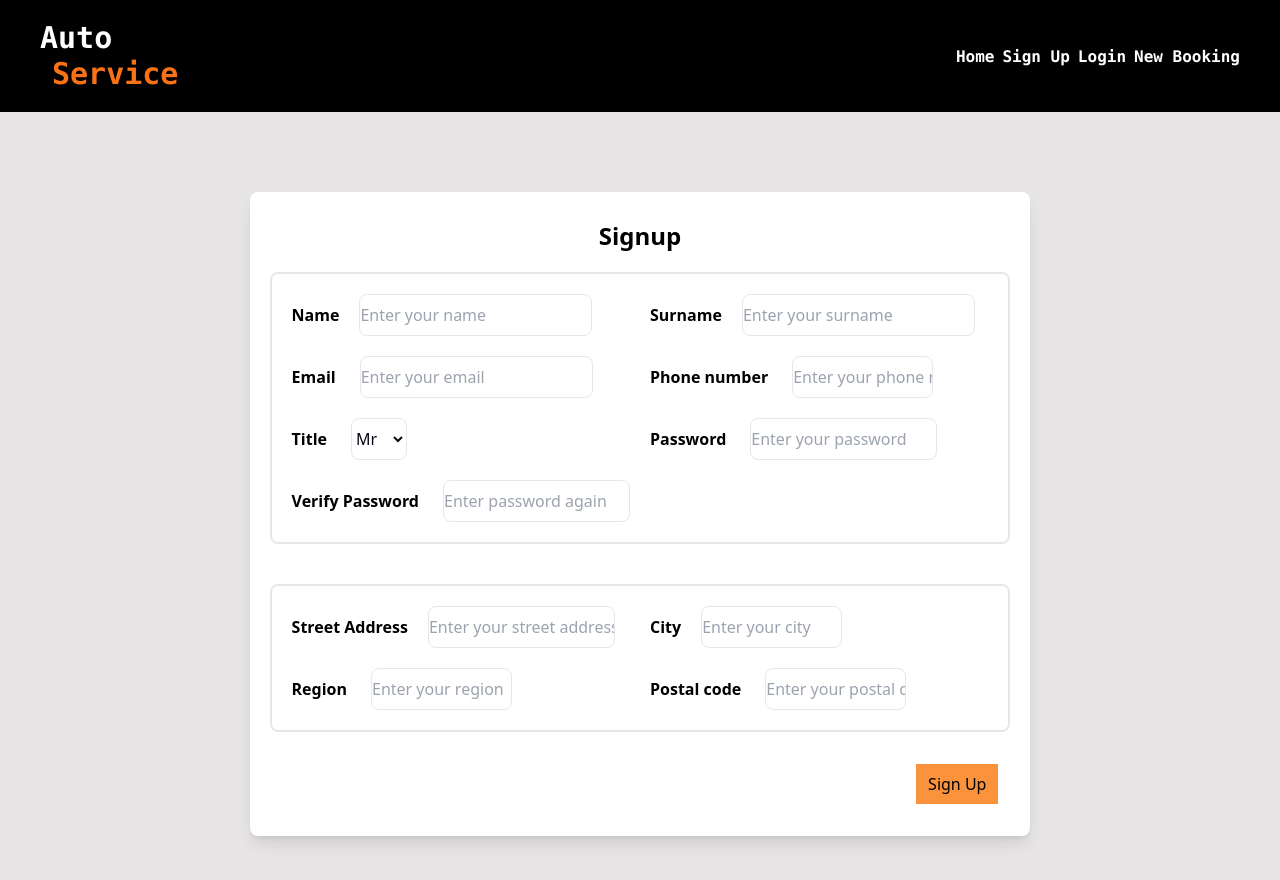
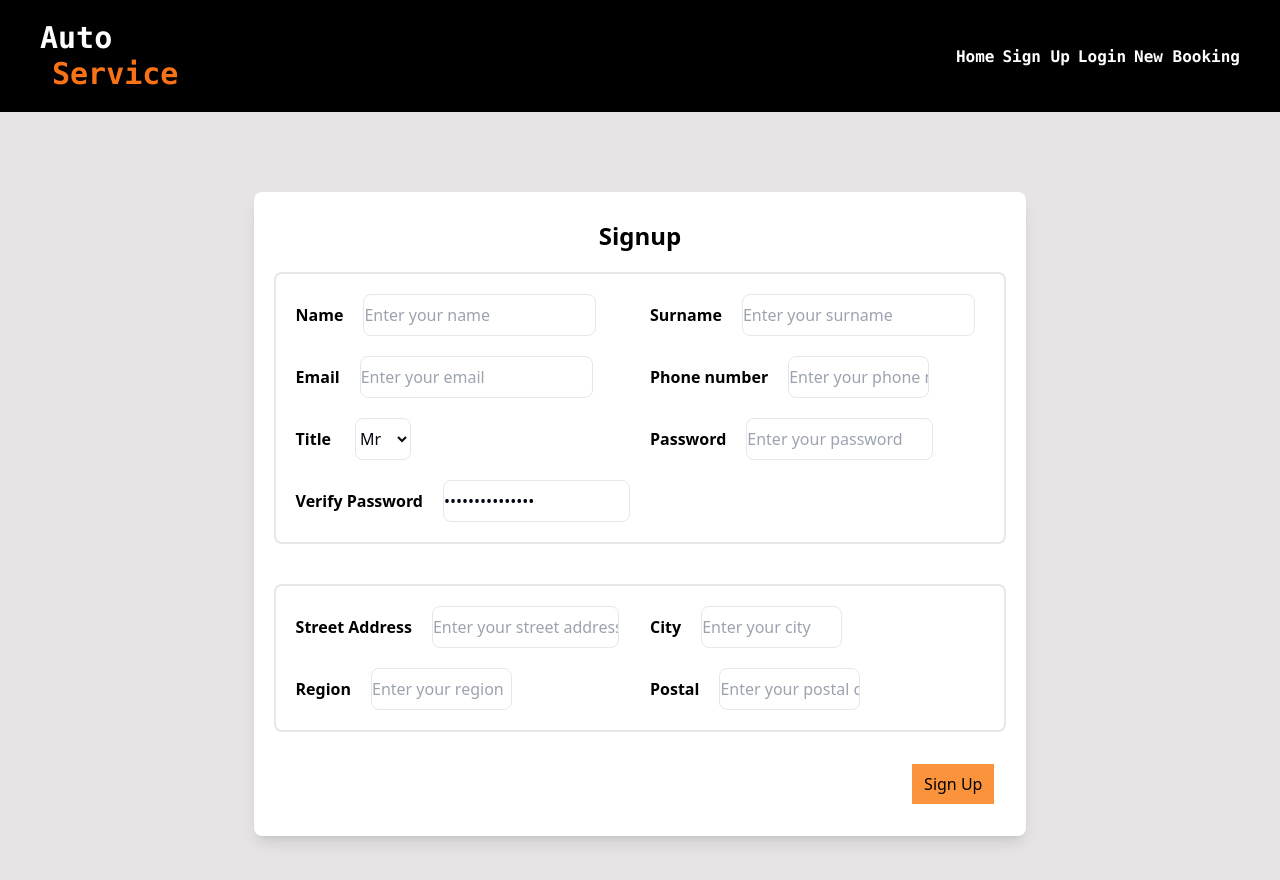
Before and after one commit to nahoom-belete/auto-service, a React (Vite) app in the folder app/: page /signup in a window 1280 px wide. Shown: the top 880 px of the page. Built offline with nearby package versions, Linux system fonts and the light colour scheme.

Commit message:
Refactor form inputs

```diff
--- a/app/src/components/pages/Signup.jsx
+++ b/app/src/components/pages/Signup.jsx
@@ -2,46 +2,22 @@ import { FontAwesomeIcon } from '@fortawesome/react-fontawesome'
 import { faArrowRight } from '@fortawesome/free-solid-svg-icons'
 import { library } from "@fortawesome/fontawesome-svg-core";
 import NavigationLoggedOut from "../partials/NavigationLoggedOut.jsx";
+import TextInput from "../partials/TextInput.jsx";
+import SelectInput from "../partials/SelectInput.jsx";
 import { useState } from "react";
 
 function SignUp() {
     const [formData, setFormData] = useState({name:"", surname:"", email: "", phone:"", title: "mr",
             password:"", address:"", city:"", region:"", postal:""});
+    const [verifyPassword, setVerifyPassword] = useState("");
 
     const validEmailDomains = ["gmail.com", "yahoo.com", "hotmail.com", "aol.com", "hotmail.co.uk", "msn.com"];
     library.add(faArrowRight)
 
-    //Handles changes in form and updates formData state defined in NewBookin                                                                                                       g Component
-    const handleChange = (event) => {
-        const { name, value, maxLength } = event.target;
-        setFormData((prevFormData) => ({ ...prevFormData, [name]: value }));
 
-        if(value.length == maxLength) {
-            alert(`Maximum characters reached for ${name}`)
-        }
-
-      };
-
-      const validateEmail = (event) => {
-        const { value } = event.target;
-        let p = "[a-z]+@(";
-        validEmailDomains.forEach(domain => {
-            p = p + domain + "|";
-        });
-        p = p.substring(0, p.length - 1);
-        p = p + ")$";
-
-        // console.log(pattern)
-
-        const rgexp = new RegExp(pattern);
-        if(rgexp.test(value)) {
-            alert("Valid")
-        } else {
-            alert("Not valid")
-        }
-    }
 
       const handleSubmit = async (event) => {
+        form
         event.preventDefault();
         const res = await fetch('http://localhost:8080/register', {
                 method: "POST",
@@ -65,145 +41,86 @@ function SignUp() {
                     </h1>
                     <div className="w-full flex flex-col gap-10">
                         <div id="inputs-personal" className="grid grid-cols-2 gap-5 border-2 rounded-lg p-5">
-                          {/*Name */}
-                          <div className="flex items-center gap-5">
-                            <label htmlFor="name" className="font-semibold">
-                                Name
-                                </label>
-                                <input value={formData.name} onChange={handleChange} placeholder="Enter your name" maxLength={20} size="20" type="text" className="
-                                    bg-white py-2 border rounded-lg text-gray-950 transition ease-in-out delay-100
-                                    duration-150 active:border-orange-900 focus:outline-none focus:ring-1
-                                    focus:ring-orange-800 hover:border-orange-700 hover:scale-105" id="name"
-                                    name="name">
-                                </input>
-                            </div>
-                             {/*Surname */}
-                            <div className="flex items-center gap-5">
-                                <label htmlFor="surname" className="font-semibold">
-                                Surname
-                                </label>
-                                <input value={formData.surname} onChange={handleChange} placeholder="Enter your surname" maxLength={20} size="20" type="text" className="
-                                    bg-white py-2 border rounded-lg text-gray-950 transition ease-in-out delay-100
-                                    duration-150 active:border-orange-900 focus:outline-none focus:ring-1
-                                    focus:ring-orange-800 hover:border-orange-700 hover:scale-105" id="surname"
-                                    name="surname">
-                                </input>
-                            </div>
-
+                            {/*Name */}
+                            <TextInput
+                                labelContent="Name"
+                                htmlFor="name" formData={formData} setFormData= {setFormData}
+                                placeholder="Enter your name" maxLength="20" size="20" type="text"
+                                id="name" name="name" value={formData.name}
+                            />
+                            {/*Surname */}
+                            <TextInput
+                                labelContent="Surname"
+                                htmlFor="surname" formData={formData} setFormData= {setFormData}
+                                placeholder="Enter your surname" maxLength="20" size="20" type="text"
+                                id="surname" name="surname" value={formData.surname}
+                            />
                             {/*Email */}
-                            <div className="flex items-center gap-6">
-                                <label htmlFor="email" className="font-semibold">
-                                Email
-                                </label>
-                                <input value={formData.email} onBlur={validateEmail} title='Oi' onChange={handleChange} placeholder="Enter your email" type="email" pattern=".+@[a-z]+\.com" maxLength={40} size="20" className="
-                                    bg-white py-2 border rounded-lg text-gray-950 " id="email"
-                                    name="email">
-                                </input>
-                            </div>
+                            <TextInput
+                                labelContent="Email"
+                                htmlFor="email" formData={formData} setFormData= {setFormData}
+                                placeholder="Enter your email" maxLength="30" size="20" type="email"
+                                id="email" name="email" value={formData.email} validEmailDomains={validEmailDomains}
+                            />
 
                             {/*Phone */}
-                            <div className="flex items-center gap-6">
-                                <label htmlFor="phone" className="font-semibold">
-                                Phone number
-                                </label>
-                                <input value={formData.phone} onChange={handleChange} placeholder="Enter your phone number" type="tel" maxLength={10} size="10" className="
-                                    bg-white py-2 border rounded-lg text-gray-950 transition ease-in-out delay-100
-                                    duration-150 active:border-orange-900 focus:outline-none focus:ring-1
-                                    focus:ring-orange-800 hover:border-orange-700 hover:scale-105" id="phone"
-                                    name="phone">
-                                </input>
-                            </div>
+                            <TextInput
+                                labelContent="Phone number"
+                                htmlFor="phone" formData={formData} setFormData= {setFormData}
+                                placeholder="Enter your phone number" maxLength="10" size="10" type="tel"
+                                id="phone" name="phone" value={formData.phone}
+                            />
                             {/*Title */}
-                            <div className="flex items-center gap-6">
-                                <label htmlFor="title" className="font-semibold">
-                                Title
-                                </label>
-                                <select value={formData.title} onChange={handleChange} className="
-                                bg-white py-2 border rounded-lg text-gray-950 transition ease-in-out delay-100
-                                duration-150 active:border-orange-900 focus:outline-none focus:ring-1
-                                focus:ring-orange-800 hover:border-orange-700 hover:scale-105" id="title"
-                                name="title">
-                                <option value="mr">Mr</option>
-                                <option value="mrs">Mrs</option>
-                                <option value="miss">Miss</option>
-                                <option value="dr">Dr</option>
-                            </select>
-                            </div>
+                            <SelectInput
+                                labelContent="Title"
+                                htmlFor="title" formData={formData} setFormData= {setFormData}
+                                id="title" name="title" options={["mr","mrs", "miss", "dr"]}
+                            />
+
                              {/*Password */}
-                             <div className="flex items-center gap-6">
-                                <label htmlFor="password" className="font-semibold">
-                                Password
-                                </label>
-                                <input value={formData.password} onChange={handleChange} placeholder="Enter your password" type="password" maxLength={20} size="15" className="
-                                    bg-white py-2 border rounded-lg text-gray-950 transition ease-in-out delay-100
-                                    duration-150 active:border-orange-900 focus:outline-none focus:ring-1
-                                    focus:ring-orange-800 hover:border-orange-700 hover:scale-105" id="password"
-                                    name="password">
-                                </input>
-                            </div>
+                             <TextInput
+                                labelContent="Password"
+                                htmlFor="password" formData={formData} setFormData= {setFormData}
+                                placeholder="Enter your password" maxLength="20" size="15" type="password"
+                                id="password" name="password" value={formData.password}
+                            />
                             {/*Verify Password */}
-                            <div className="flex items-center gap-6">
-                                <label htmlFor="verify-password" className="font-semibold">
-                                Verify Password
-                                </label>
-                                <input placeholder="Enter password again" type="password" maxLength={20} size="15" className="
-                                    bg-white py-2 border rounded-lg text-gray-950 transition ease-in-out delay-100
-                                    duration-150 active:border-orange-900 focus:outline-none focus:ring-1
-                                    focus:ring-orange-800 hover:border-orange-700 hover:scale-105" id="verify-password"
-                                    name="verify-password">
-                                </input>
-                            </div>
+                            <TextInput
+                                labelContent="Verify Password"
+                                htmlFor="verify-password" formData={formData} setFormData= {setFormData}
+                                placeholder="Re-enter your password" maxLength="20" size="15" type="password"
+                                id="verify-password" name="verify-password" value={{}}
+                            />
                         </div>
                         <div id="inputs-address" className="grid grid-cols-2 gap-5 border-2 rounded-lg p-5">
                           {/*Street Address */}
-                          <div className="flex items-center gap-5">
-                            <label htmlFor="address" className="font-semibold">
-                                Street Address
-                                </label>
-                                <input value={formData.address} onChange={handleChange} placeholder="Enter your street address" maxLength={30} size="15" type="text" className="
-                                    bg-white py-2 border rounded-lg text-gray-950 transition ease-in-out delay-100
-                                    duration-150 active:border-orange-900 focus:outline-none focus:ring-1
-                                    focus:ring-orange-800 hover:border-orange-700 hover:scale-105" id="address"
-                                    name="address">
-                                </input>
-                            </div>
+                            <TextInput
+                                labelContent="Street Address"
+                                htmlFor="address" formData={formData} setFormData= {setFormData}
+                                placeholder="Enter your street address" maxLength="30" size="15" type="text"
+                                id="address" name="address" value={formData.address}
+                            />
                              {/*City*/}
-                            <div className="flex items-center gap-5">
-                                <label htmlFor="city" className="font-semibold">
-                                City
-                                </label>
-                                <input value={formData.city} onChange={handleChange} placeholder="Enter your city" maxLength={20} size="10" type="text" className="
-                                    bg-white py-2 border rounded-lg text-gray-950 transition ease-in-out delay-100
-                                    duration-150 active:border-orange-900 focus:outline-none focus:ring-1
-                                    focus:ring-orange-800 hover:border-orange-700 hover:scale-105" id="city"
-                                    name="city">
-                                </input>
-                            </div>
-
+                             <TextInput
+                                labelContent="City"
+                                htmlFor="city" formData={formData} setFormData= {setFormData}
+                                placeholder="Enter your city" maxLength="20" size="10" type="text"
+                                id="city" name="city" value={formData.city}
+                            />
                             {/*Region */}
-                            <div className="flex items-center gap-6">
-                                <label htmlFor="region" className="font-semibold">
-                                Region
-                                </label>
-                                <input value={formData.region} onChange={handleChange} placeholder="Enter your region" type="text" maxLength={20} size="10" className="
-                                    bg-white py-2 border rounded-lg text-gray-950 transition ease-in-out delay-100
-                                    duration-150 active:border-orange-900 focus:outline-none focus:ring-1
-                                    focus:ring-orange-800 hover:border-orange-700 hover:scale-105" id="region"
-                                    name="region">
-                                </input>
-                            </div>
+                            <TextInput
+                                labelContent="Region"
+                                htmlFor="region" formData={formData} setFormData= {setFormData}
+                                placeholder="Enter your region" maxLength="20" size="10" type="text"
+                                id="region" name="region" value={formData.region}
+                            />
                             {/*Postal code */}
-                            <div className="flex items-center gap-6">
-                                <label htmlFor="postal" className="font-semibold">
-                                Postal code
-                                </label>
-                                <input value={formData.postal} onChange={handleChange} placeholder="Enter your postal code" type="text" maxLength={10} size="10" className="
-                                    bg-white py-2 border rounded-lg text-gray-950 transition ease-in-out delay-100
-                                    duration-150 active:border-orange-900 focus:outline-none focus:ring-1
-                                    focus:ring-orange-800 hover:border-orange-700 hover:scale-105" id="postal"
-                                    name="postal">
-                                </input>
-                            </div>
+                            <TextInput
+                                labelContent="Postal"
+                                htmlFor="postal" formData={formData} setFormData= {setFormData}
+                                placeholder="Enter your postal code" maxLength="10" size="10" type="text"
+                                id="postal" name="postal" value={formData.postal}
+                            />
                         </div>
                     </div>
                     <div className="flex gap-2 self-end p-3 transition ease-in-out delay-100 duration-150
--- /dev/null
+++ b/app/src/components/partials/SelectInput.jsx
@@ -0,0 +1,33 @@
+function SelectInput({options, formData, setFormData, labelContent, htmlFor}) {
+
+    const handleChange = (event) => {
+        const { name, value, maxLength } = event.target;
+        setFormData((prevFormData) => ({ ...prevFormData, [name]: value }));
+
+        if(value.length == maxLength) {
+            alert(`Maximum characters reached for ${name}`)
+        }
+    };
+
+    return (
+        <div className="flex items-center gap-6">
+            <label htmlFor="title" className="font-semibold">
+                Title
+            </label>
+        <select value={formData.title} onChange={handleChange}
+                className="bg-white py-2 border rounded-lg text-gray-950 transition ease-in-out delay-100
+                duration-150 active:border-orange-900 focus:outline-none focus:ring-1
+                focus:ring-orange-800 hover:border-orange-700 hover:scale-105" id="title"
+                name="title">
+                {options.forEach(option => {
+                    <option value={option}>{option}</option>
+                })}
+            <option value="mr">Mr</option>
+            <option value="mrs">Mrs</option>
+            <option value="miss">Miss</option>
+            <option value="dr">Dr</option>
+        </select>
+        </div>
+    )
+}
+export default SelectInput
--- /dev/null
+++ b/app/src/components/partials/TextInput.jsx
@@ -0,0 +1,51 @@
+function TextInput({labelContent, htmlFor, formData, setFormData,
+    placeholder, maxLength, size, type, id, name, value, validEmailDomains = {}}) {
+
+    const validateEmail = (event) => {
+        const { value } = event.target;
+        let p = "[a-z]+@(";
+        validEmailDomains.forEach(domain => {
+            p = p + domain + "|";
+        });
+        p = p.substring(0, p.length - 1);
+        p = p + ")$";
+
+        // console.log(pattern)
+
+        const rgexp = new RegExp(p);
+        if(rgexp.test(value)) {
+            alert("Valid")
+        } else {
+            alert("Not valid")
+        }
+    }
+
+    const validatePhone = (event) => {
+
+    }
+
+    const handleChange = (event) => {
+        const { name, value, maxLength } = event.target;
+        setFormData((prevFormData) => ({ ...prevFormData, [name]: value }));
+
+        if(value.length == maxLength) {
+            alert(`Maximum characters reached for ${name}`)
+        }
+    };
+
+   return (
+    <div className="flex items-center gap-5">
+         <label htmlFor={htmlFor} className="font-semibold">
+            {labelContent}
+        </label>
+        <input value={value} onBlur={name == "email" ? validateEmail : () => {return 0;} } onChange={handleChange} placeholder={placeholder} maxLength={maxLength} size={size} type={type} className="
+            bg-white py-2 border rounded-lg text-gray-950 transition ease-in-out delay-100
+            duration-150 active:border-orange-900 focus:outline-none focus:ring-1
+            focus:ring-orange-800 hover:border-orange-700 hover:scale-105" id={name}
+            name={name}>
+        </input>
+    </div>
+   )
+}
+
+export default TextInput
```
